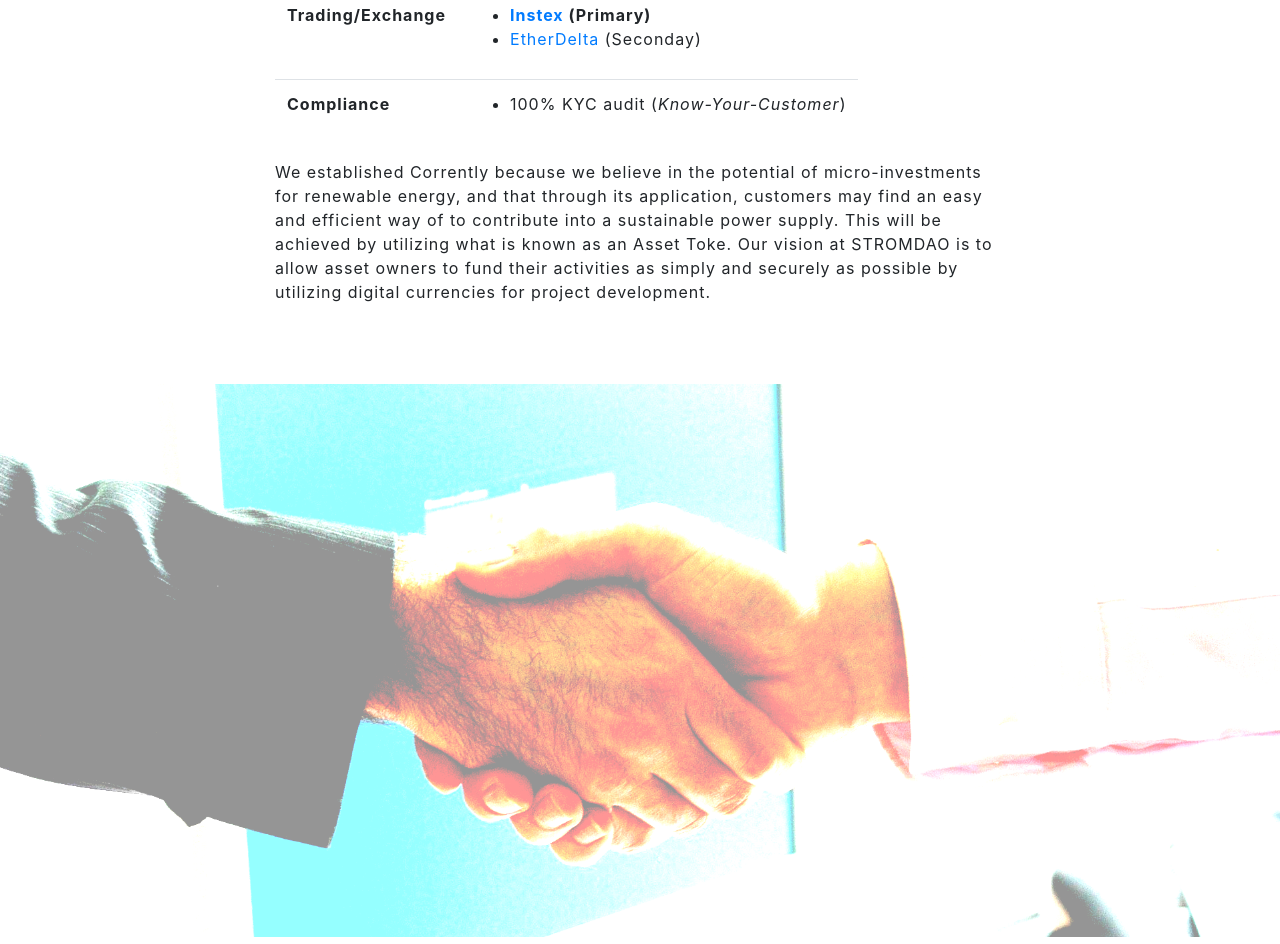
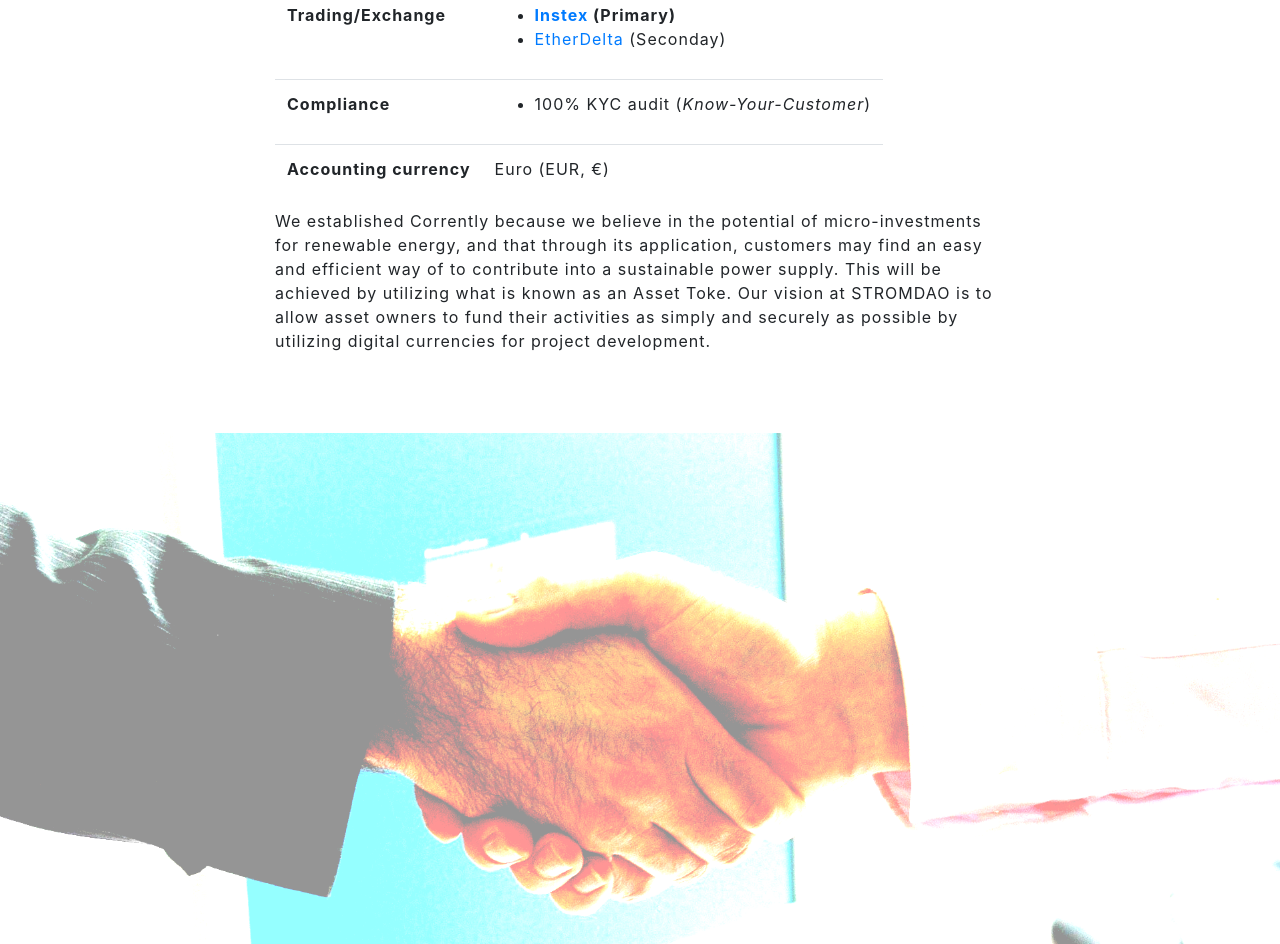
Before and after one commit to energychain/Corrently, a website with bundled scripts: page static/index.html in a window 1280 px wide. Shown: the part 1554-2498 px from the top of the page. Built offline with nearby package versions, Linux system fonts and the light colour scheme.

Commit message:
Added side text

```diff
--- a/static/index.html
+++ b/static/index.html
@@ -94,6 +94,7 @@
               <tr><th>Compliance</th><td><ul>
                 <li>100% KYC audit (<em>Know-Your-Customer</em>)</li>
               </ul></td></tr>
+              <tr><th>Accounting currency</th><td>Euro (EUR, €)</td></tr>
             </table>
             <p>We established Corrently because we believe in the
 potential of micro-investments for renewable energy, and that through its application, customers may find an easy
```
